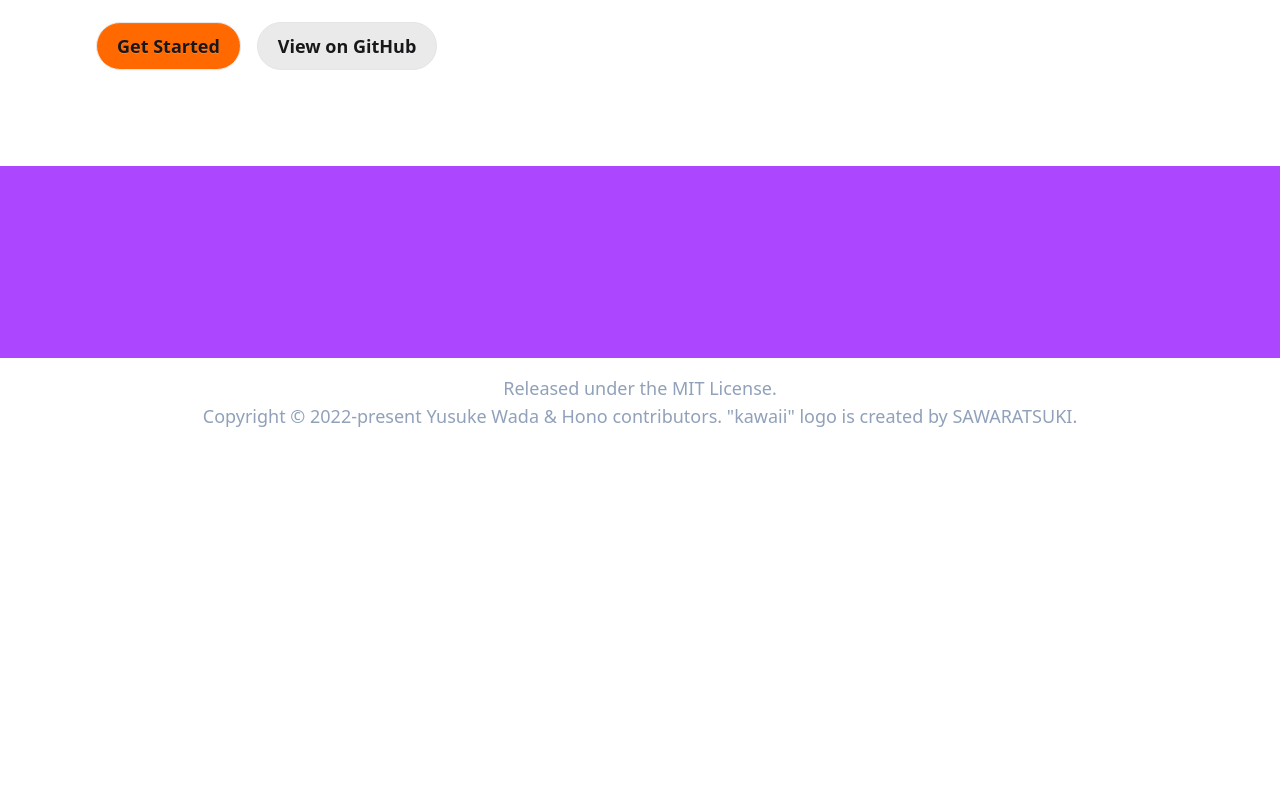
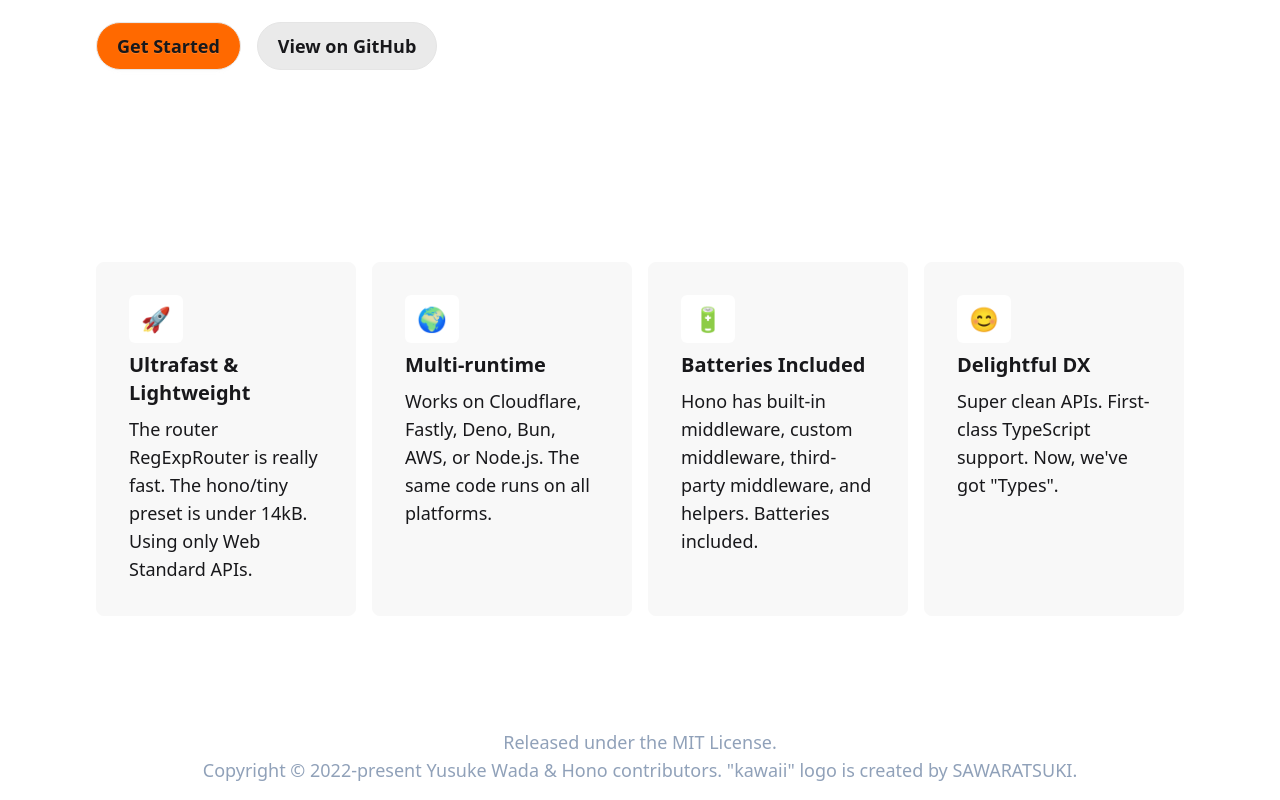
Before and after one commit to kabir-asani/copper, a Next.js app: page / in a window 1280 px wide. Shown: the part 446-1246 px from the top of the page. Before the commit the page ends 892 px from the top, so only its background shows below. Built offline with nearby package versions, Linux system fonts and the light colour scheme.

Commit message:
Add FeaturesBlock component to RootPage layout

```diff
--- /dev/null
+++ b/app/blocks/features-block/FeaturesBlock.tsx
@@ -0,0 +1,46 @@
+import React from "react";
+
+const features = [
+  {
+    emoji: "🚀",
+    title: "Ultrafast & Lightweight",
+    description:
+      "The router RegExpRouter is really fast. The hono/tiny preset is under 14kB. Using only Web Standard APIs.",
+  },
+  {
+    emoji: "🌍",
+    title: "Multi-runtime",
+    description: "Works on Cloudflare, Fastly, Deno, Bun, AWS, or Node.js. The same code runs on all platforms.",
+  },
+  {
+    emoji: "🔋",
+    title: "Batteries Included",
+    description:
+      "Hono has built-in middleware, custom middleware, third-party middleware, and helpers. Batteries included.",
+  },
+  {
+    emoji: "😊",
+    title: "Delightful DX",
+    description: 'Super clean APIs. First-class TypeScript support. Now, we\'ve got "Types".',
+  },
+];
+
+const FeaturesBlock = () => {
+  return (
+    <div className="grid grid-cols-4 gap-4">
+      {features.map((feature) => {
+        return (
+          <div key={feature.title} className="card card-border bg-base-200 p-8">
+            <div className="flex flex-col gap-2 items-start">
+              <div className="text-2xl py-2 px-3 bg-base-100 rounded-md">{feature.emoji}</div>
+              <h2 className="card-title text-xl font-bold">{feature.title}</h2>
+              <p className="text-lg">{feature.description}</p>
+            </div>
+          </div>
+        );
+      })}
+    </div>
+  );
+};
+
+export default FeaturesBlock;
--- a/app/page.tsx
+++ b/app/page.tsx
@@ -2,6 +2,7 @@
 import NavigationBar from "@/components/navigation-bar/NavigationBar";
 import React from "react";
 import HeroBlock from "./blocks/hero-block/HeroBlock";
+import FeaturesBlock from "./blocks/features-block/FeaturesBlock";
 
 const RootPage = () => {
   return (
@@ -10,7 +11,9 @@
       <div className="container mx-auto p-24">
         <HeroBlock />
       </div>
-      <div className="h-48 bg-purple-500" />
+      <div className="container mx-auto p-24">
+        <FeaturesBlock />
+      </div>
       <FooterBar />
     </div>
   );
```
